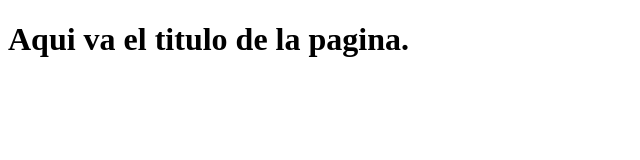
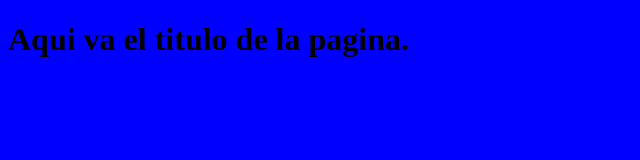
Before and after one commit to heryhdz/Proyecto-Web-B, a plain HTML site: page index.html in a window 1280 px wide. Shown: the whole page, without its empty margins (0-640 px from the left). Drawn offline with Linux system fonts and the light colour scheme.

Commit message:
Agregando Hoja de Estilos

```diff
--- a/index.html
+++ b/index.html
@@ -3,7 +3,8 @@
 <head>
     <meta charset="UTF-8">
     <meta name="viewport" content="width=device-width, initial-scale=1.0">
-    <title>Document</title>
+    <title>Edicion desde Git Hub</title>
+    <link href="miEstilo.css" rel="stylesheet">
 </head>
 <body>
 
```
